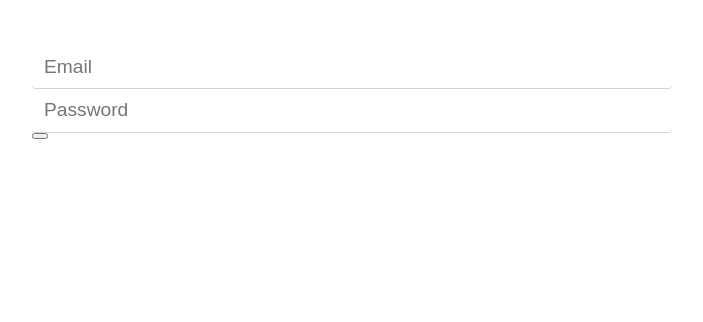
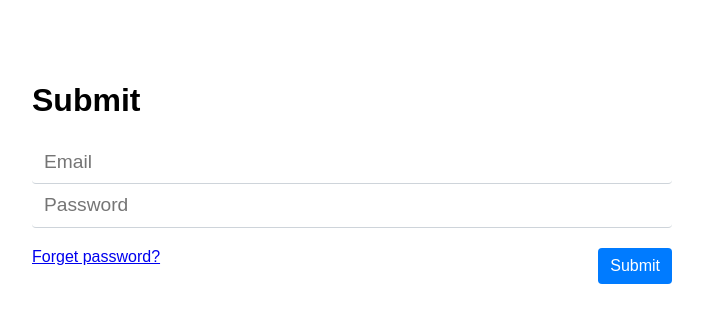
Before and after one commit to VLI77/Design-system, a website: page index.html in a window 1280 px wide. Shown: the part 228-550 px from the top of the page, without its empty margins (288-991 px from the left). Drawn offline with Linux system fonts and the light colour scheme.

Commit message:
baisc form
d

```diff
--- a/css/container.css
+++ /dev/null
@@ -1,8 +0,0 @@
-.container{
-    width: 50%;
-    height: 80%;
-    display: flex;
-    margin: 0 auto;
-    justify-content: center;
-    align-items: center;
-}
--- a/css/form.css
+++ /dev/null
@@ -1,49 +0,0 @@
-
-form{
-  width: 100%;
-}
-.form-group {
-    margin-bottom: 1rem;
-  }
-
-  .form-group {
-    display: -ms-flexbox;
-    display: flex;
-    -ms-flex: 0 0 auto;
-    flex: 0 0 auto;
-    -ms-flex-flow: row wrap;
-    flex-flow: row wrap;
-    -ms-flex-align: center;
-    align-items: center;
-    margin-bottom: 0;
-
-  }
-
-  .form-text {
-    display: block;
-    margin-top: 0.25rem;
-  }
-
-.form-control {
-    display: block;
-    width: 100%;
-    height: calc(1.5em + 0.75rem + 2px);
-    padding: 0rem 0.75rem;
-    font-size: 1.2rem;
-    font-weight: 400;
-    line-height: 1.5;
-    color: #495057;
-    background-color: #fff;
-    background-clip: padding-box;
-    border: none;
-    border-bottom: 1px solid #ced4da;
-    border-radius: 0.25rem;
-    outline: none;
-    transition: border-color 0.15s ease-in-out, box-shadow 0.15s ease-in-out;
-  }
-
-  @media (prefers-reduced-motion: reduce) {
-    .form-control {
-      transition: none;
-    }
-  }
--- a/css/style.css
+++ b/css/style.css
@@ -6,3 +6,122 @@ html, body {
     margin: 0;
     padding: 0;
   }
+
+  .container{
+    width: 50%;
+    height: 100%;
+    margin: 0 auto;
+    align-items: center;
+    display: flex;
+    justify-content: center;
+}
+
+
+form{
+  width: 100%;
+
+}
+.form-group {
+
+    margin-bottom: 1rem;
+  }
+
+  .form-group {
+    display: -ms-flexbox;
+    display: flex;
+    -ms-flex: 0 0 auto;
+    flex: 0 0 auto;
+    -ms-flex-flow: row wrap;
+    flex-flow: row wrap;
+    -ms-flex-align: center;
+    align-items: center;
+    margin-bottom: 0;
+
+  }
+
+  .form-text {
+    display: block;
+    margin-top: 0.25rem;
+  }
+
+.form-control {
+    display: block;
+    width: 100%;
+    height: calc(1.5em + 0.75rem + 2px);
+    padding: 0rem 0.75rem;
+    font-size: 1.2rem;
+    font-weight: 400;
+    line-height: 1.5;
+    color: #495057;
+    background-color: #fff;
+    background-clip: padding-box;
+    border: none;
+    border-bottom: 1px solid #ced4da;
+    border-radius: 0.25rem;
+    outline: none;
+    transition: border-color 0.15s ease-in-out, box-shadow 0.15s ease-in-out;
+  }
+
+  @media (prefers-reduced-motion: reduce) {
+    .form-control {
+      transition: none;
+    }
+  }
+
+
+  .button {
+    display: inline-block;
+    font-weight: 400;
+    color: #212529;
+    text-align: center;
+    vertical-align: middle;
+    user-select: none;
+    padding: 0.375rem 0.75rem;
+    font-size: 1rem;
+    line-height: 1.5;
+    border-radius: 0.25rem;
+    border: none;
+  }
+
+
+
+.button:hover {
+  color: #212529;
+  text-decoration: none;
+}
+
+.button:focus, .btn.focus {
+  outline: 0;
+  box-shadow: 0 0 0 0.2rem rgba(0, 123, 255, 0.25);
+}
+
+.button.disabled, .btn:disabled {
+  opacity: 0.65;
+}
+
+.button:not(:disabled):not(.disabled) {
+  cursor: pointer;
+}
+
+a.button.disabled,
+fieldset:disabled a.button {
+  pointer-events: none;
+}
+
+
+.button-submit{
+  color: #fff;
+  background-color: #007bff;
+  border-color: #007bff;
+}
+
+
+.flexbox{
+  display: flex;
+  width: 100%;
+}
+
+.flex-end{
+  margin-top: 20px;
+  justify-content: space-between;
+}
--- a/index.html
+++ b/index.html
@@ -4,22 +4,22 @@
     <meta charset="UTF-8">
     <meta name="viewport" content="width=device-width, initial-scale=1.0">
     <title>Design system</title>
-    <!-- <link rel="stylesheet" href="node_modules/bootstrap/dist/css/bootstrap.css" > -->
     <link rel="stylesheet" href="css/style.css" >
-    <link rel="stylesheet" href="css/form.css" >
-    <link rel="stylesheet" href="css/container.css" >
 
 </head>
 <body>
     <div class="container">
         <form>
-            <div class="form-group">
-              <input type="email" class="form-control"   placeholder="Email">
-              <input type="password" class="form-control"   placeholder="Password">
-              <button type="button" class="button button-submit"></button>
-            </div>
-
-          </form>
+          <h1>Submit</h1>
+          <div class="form-group">
+            <input type="email" class="form-control"   placeholder="Email">
+            <input type="password" class="form-control"   placeholder="Password">
+            <span class="flexbox flex-end">
+              <a href="#">Forget password?</a>
+              <button type="button" class="button button-submit">Submit</button>
+            </span>
+          </div>
+        </form>
     </div>
 
 
```
